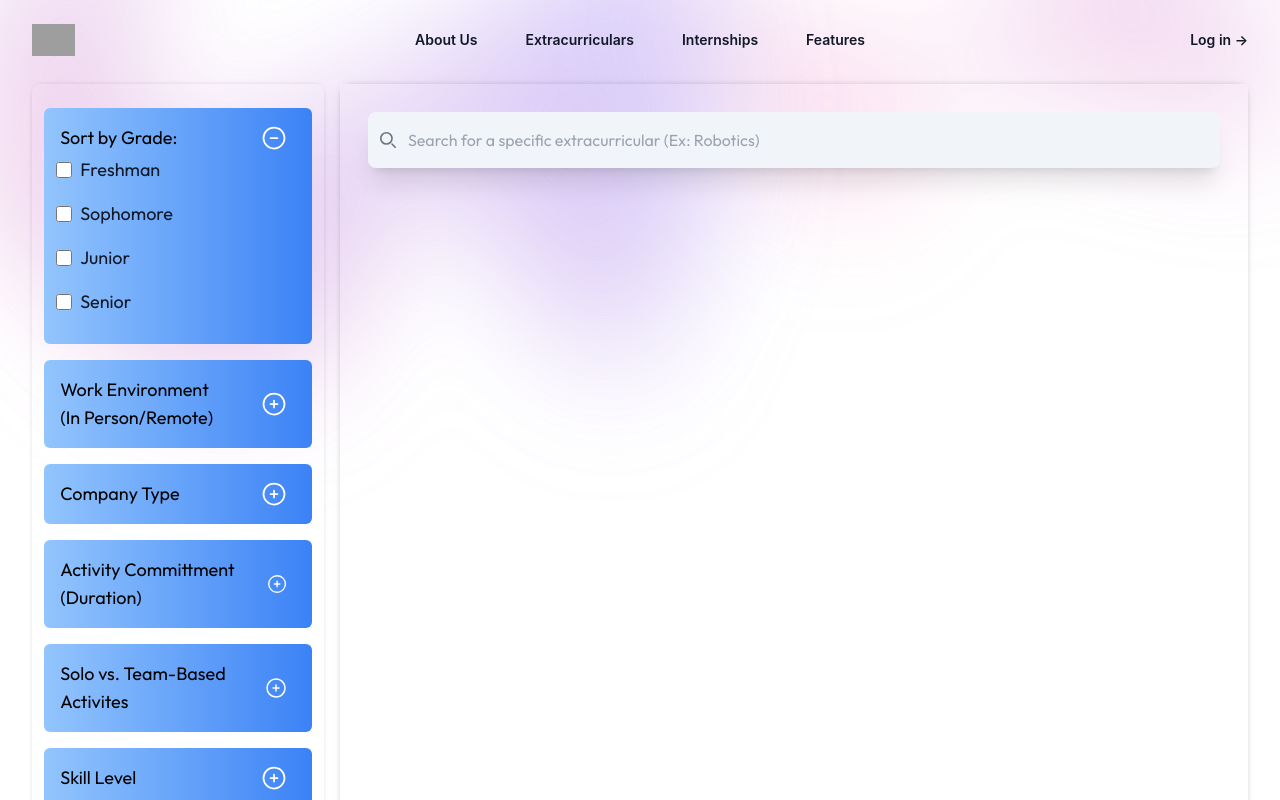
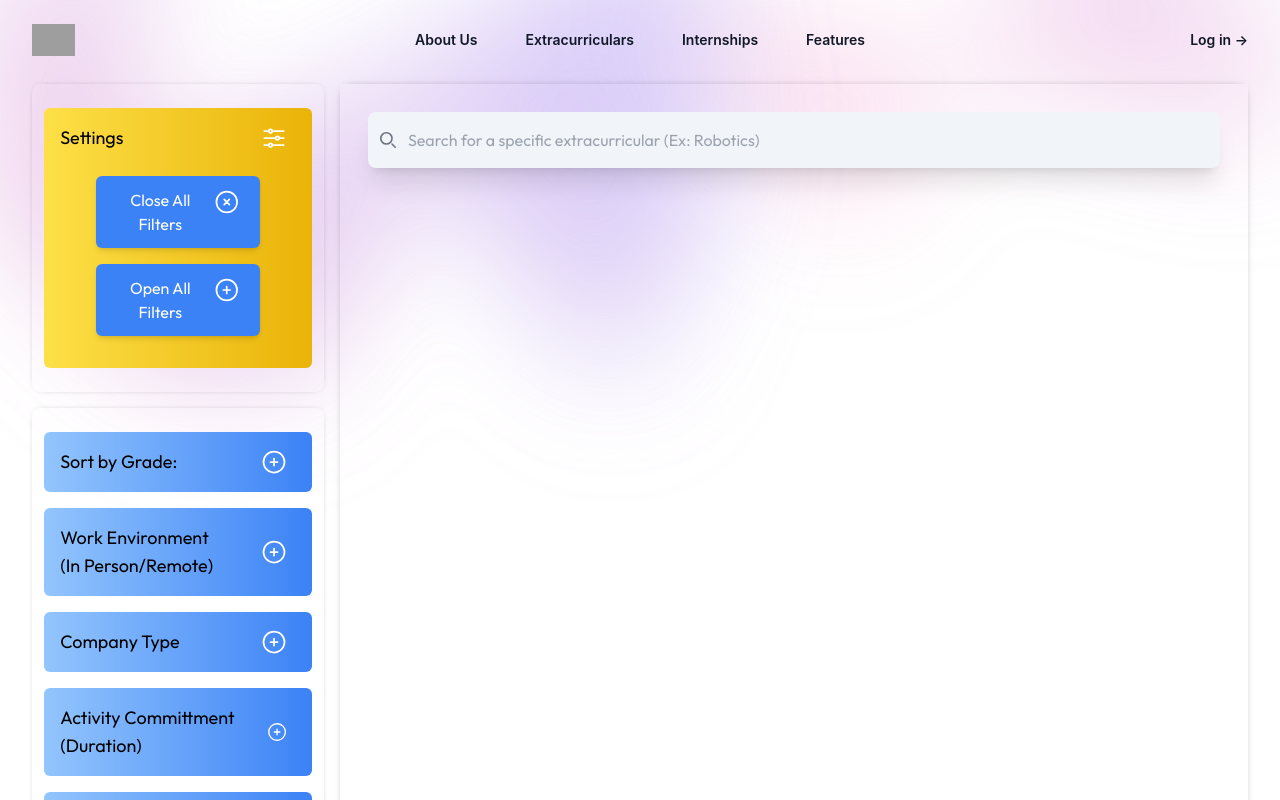
Before and after one commit to ekwoka/talem-app, a React (Create React App) app: page /extracurriculars in a window 1280 px wide. Both pictures are taken after a click on the icon 273 px from the left and 138 px from the top of the page. Shown: the top 800 px of the page. Built offline with nearby package versions, Linux system fonts and the light colour scheme; grey boxes are pictures that could not be loaded.

Commit message:
Added settings buttons

```diff
--- a/src/Pages/Extracurriculars.jsx
+++ b/src/Pages/Extracurriculars.jsx
@@ -1,12 +1,13 @@
 import React from "react";
 import Header from "../Components/Header";
 import {useState} from "react"
-import { PlusCircleIcon, MinusCircleIcon } from '@heroicons/react/24/outline'
+import { PlusCircleIcon, MinusCircleIcon, AdjustmentsHorizontalIcon, XCircleIcon } from '@heroicons/react/24/outline'
 import '../index.css';
 
 export default function Extracurriculars() {
 
     let [dropState, setDropState] = useState({
+        settingState: false,
         gradeState: false,
         locationState: false,
         companyState : false,
@@ -84,8 +85,29 @@ export default function Extracurriculars() {
                 {/* Filter Content Area*/}
                 <div className="grid grid-cols-4 h-max gap-4">
 
-                    {/* Normal Filters (Miscellaneous Things)*/}
+                    {/* Column Span 1 items */}
                     <div className="col-span-1">
+
+                        <div className="shadow-[0_0_10px_-7px] rounded-lg flex flex-col justify-center items-center py-4 mb-4">
+                            <div className="filter bg-gradient-to-r from-yellow-300 to-yellow-500">
+                                    <div className="filter-title" onClick={() => handleGrade("settingState")}>
+                                        Settings
+                                        <AdjustmentsHorizontalIcon className="dropdown-main"/>
+                                    </div>
+
+                                    {dropState.settingState &&
+                                        <>
+                                            <div className="w-full p-3 my-2 flex flex-col justify-center items-center gap-4">
+                                                <button className="w-9/12 bg-blue-500 p-3 rounded-md shadow-md font-outfit text-white flex justify-between">Close All Filters <XCircleIcon className="dropdown-main"/></button>
+                                                <button className="w-9/12 bg-blue-500 p-3 rounded-md shadow-md font-outfit text-white flex justify-between">Open All Filters <PlusCircleIcon className="dropdown-main"/></button>
+                                            </div>
+                                        </>
+                                    }
+
+
+                                </div>
+                        </div>
+
                         <div className="shadow-[0_0_10px_-7px] rounded-lg flex flex-col justify-center items-center py-4">
 
                             {/* Grade Filters */}
```
